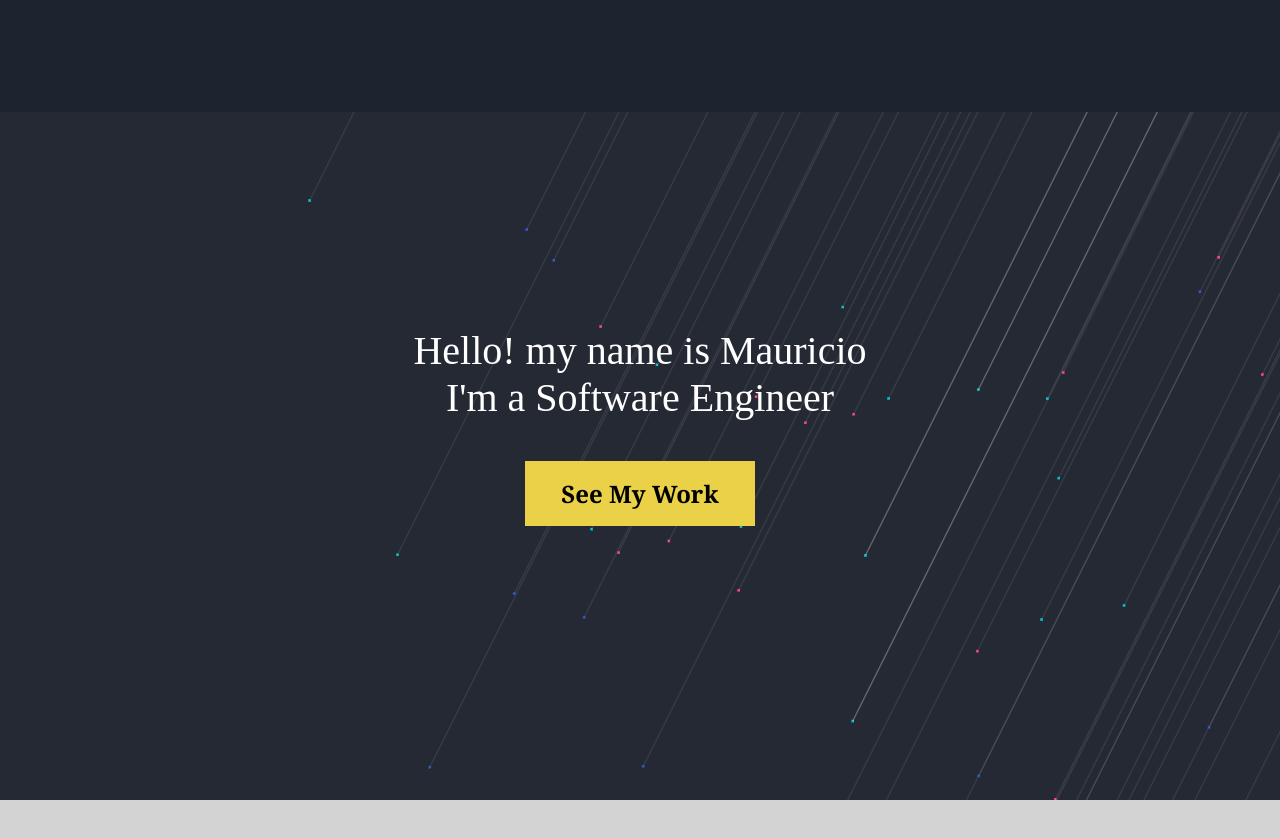
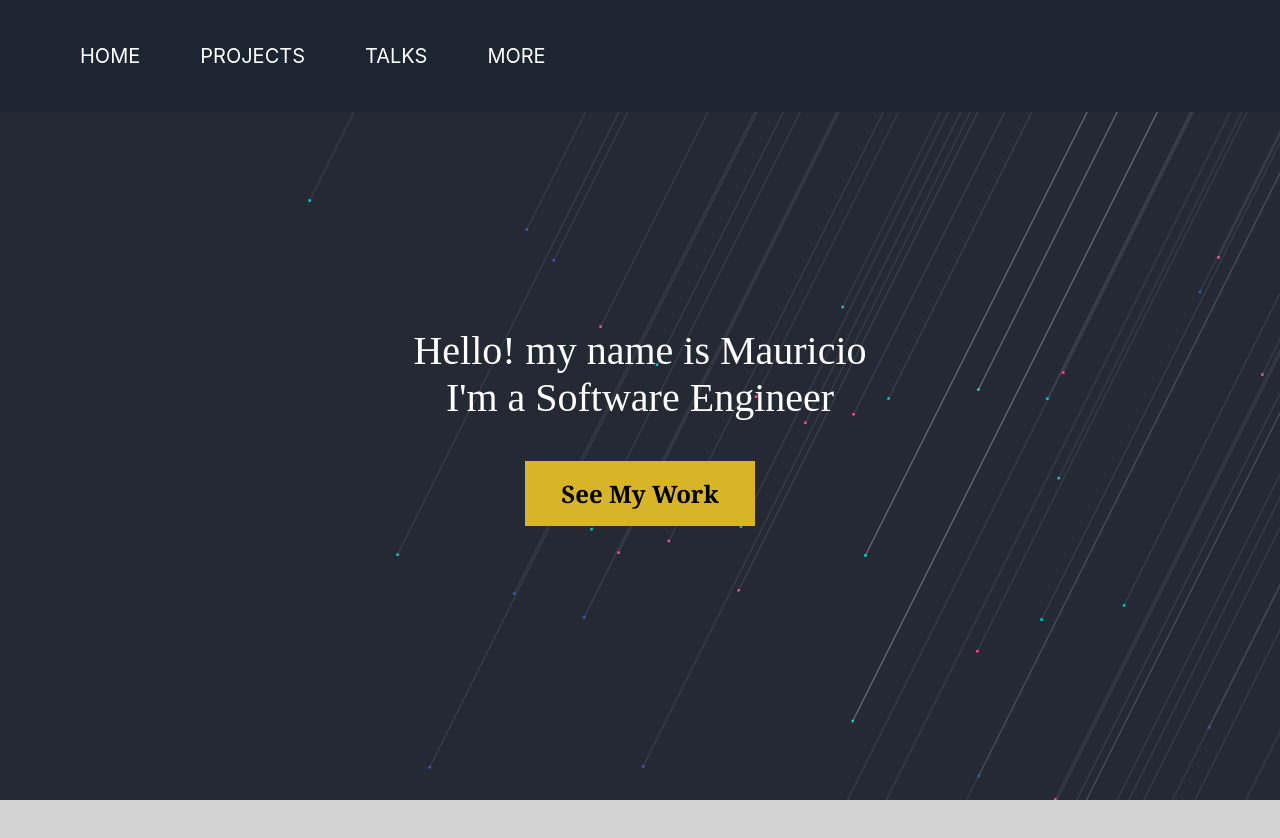
Before and after one commit to mauri-codes/portfolio, a Next.js app: page / in a window 1280 px wide. Shown: the top 838 px of the page. Built offline with nearby package versions, Linux system fonts and the light colour scheme; a web font is replaced by a local one.

Commit message:
Added header

```diff
--- a/components/Main.tsx
+++ b/components/Main.tsx
@@ -24,9 +24,9 @@ const ActionButton = styled.div`
    font-weight: bold;
    cursor: pointer;
    &:hover {
-      background-color: hsla(48, 69%, 60%, 1);
+      background-color: hsla(51, 79%, 60%, 1);
    }
-   background-color: hsla(51, 79%, 60%, 1);
+   background-color: hsla(48, 69%, 50%, 1);
 `
 
 export default function Main() {
--- a/pages/index.tsx
+++ b/pages/index.tsx
@@ -7,14 +7,25 @@ const Container = styled.div`
    height: 100vh;
 `
 const Header = styled.div`
+   display: flex;
    height: 14vh;
    width: 100vw;
    position: fixed;
-   background-color: rgb(27,36,47);
+   align-items: center;
+   font-size: 20px;
+   color: white;
+   background-color: hsl(213, 27%, 15%);
+   padding-left: 50px;
+   >div{
+      margin: 30px;
+      cursor: pointer;
+      &:hover {
+         color: hsla(51, 79%, 60%, 1);
+      }
+   }
 `
 const Content = styled.div`
    padding-top: 14vh;
-   background-color: darkblue;
 `
 const Projects = styled.div`
    height: 86vh;
@@ -36,7 +47,12 @@ export default function Home() {
           href="//db.onlinewebfonts.com/c/0141df8c3436a6c3eb8be69855e1ec0d?family=Maiandra+GD"></link>
       </Head>
 
-      <Header />
+      <Header>
+         <div>HOME</div>
+         <div>PROJECTS</div>
+         <div>TALKS</div>
+         <div>MORE</div>
+      </Header>
       <Content>
          <Main />
          <Projects />
```
